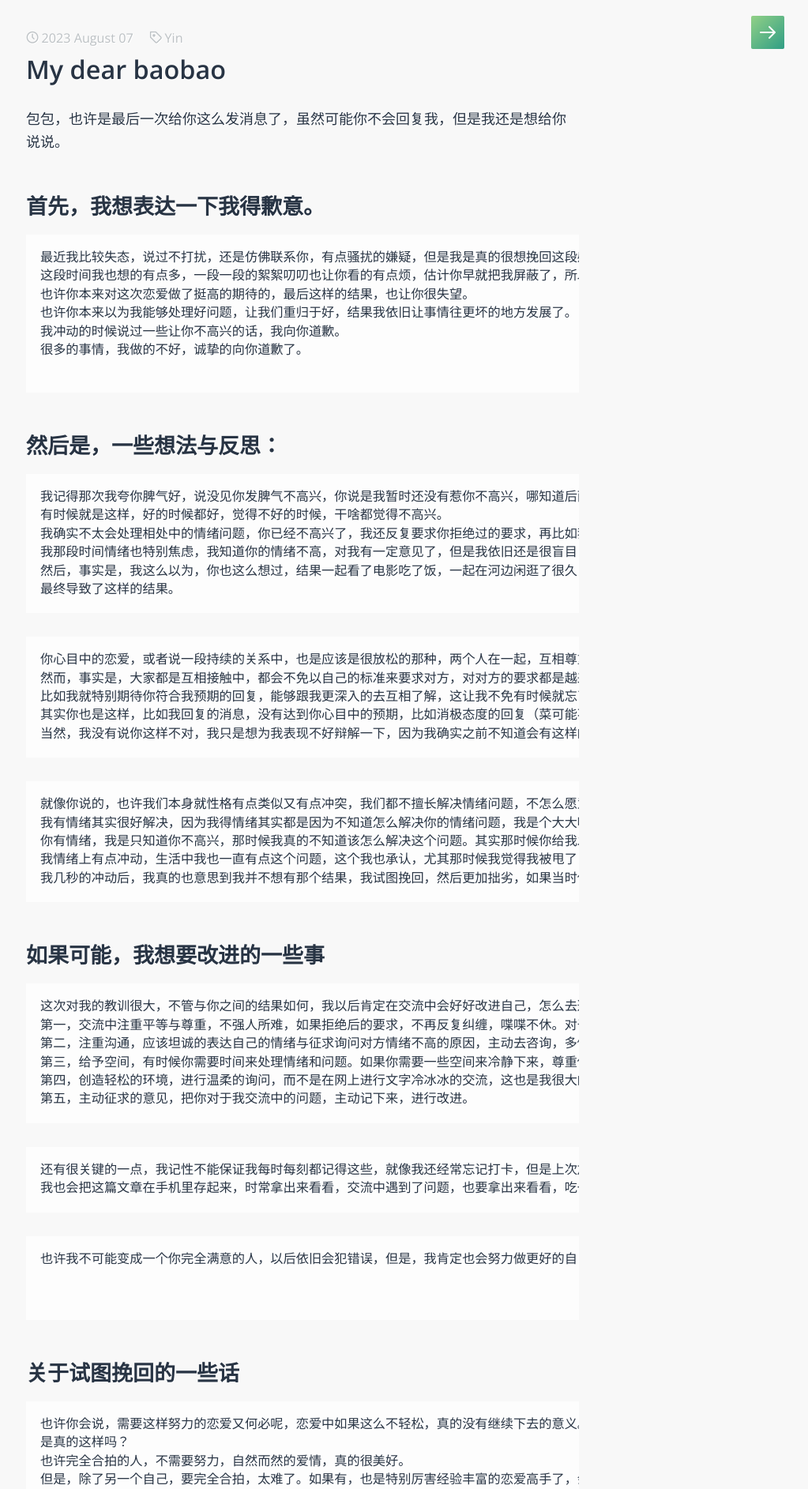
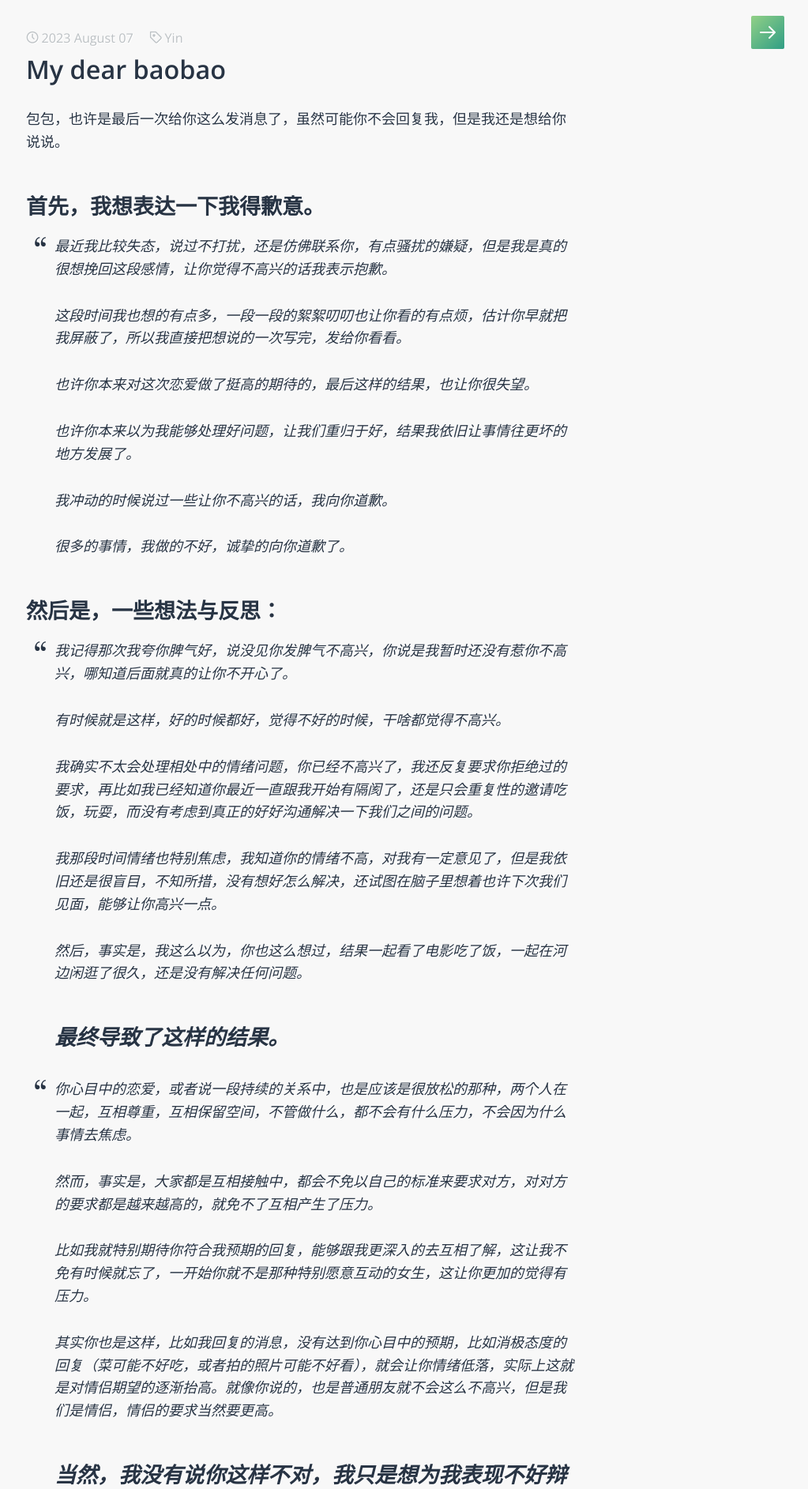
Before and after one commit to yqh2002/yqh2002.github.io, a Jekyll site: the page built from _posts/2023-08-07-baobao.markdown, in a window 1280 px wide. Shown: the top 1885 px of the page at 79% size, without its empty margins (257-1280 px from the left). Built offline with Jekyll 4.4.1, drawn with Linux system fonts in a browser that asks for light colours; some web fonts are replaced; comment, search, counter and statistics services are not loaded; some of the changed text lies outside the part shown.

Commit message:
Update 2023-08-07-baobao.markdown

````diff
--- a/_posts/2023-08-07-baobao.markdown
+++ b/_posts/2023-08-07-baobao.markdown
@@ -10,103 +10,135 @@ tags: Yin
 
 ## 首先，我想表达一下我得歉意。
 
-```
-最近我比较失态，说过不打扰，还是仿佛联系你，有点骚扰的嫌疑，但是我是真的很想挽回这段感情，让你觉得不高兴的话我表示抱歉。
-这段时间我也想的有点多，一段一段的絮絮叨叨也让你看的有点烦，估计你早就把我屏蔽了，所以我直接把想说的一次写完，发给你看看。
-也许你本来对这次恋爱做了挺高的期待的，最后这样的结果，也让你很失望。
-也许你本来以为我能够处理好问题，让我们重归于好，结果我依旧让事情往更坏的地方发展了。
-我冲动的时候说过一些让你不高兴的话，我向你道歉。
-很多的事情，我做的不好，诚挚的向你道歉了。
 
-```
+>最近我比较失态，说过不打扰，还是仿佛联系你，有点骚扰的嫌疑，但是我是真的很想挽回这段感情，让你觉得不高兴的话我表示抱歉。
+>
+>这段时间我也想的有点多，一段一段的絮絮叨叨也让你看的有点烦，估计你早就把我屏蔽了，所以我直接把想说的一次写完，发给你看看。
+>
+>也许你本来对这次恋爱做了挺高的期待的，最后这样的结果，也让你很失望。
+>
+>也许你本来以为我能够处理好问题，让我们重归于好，结果我依旧让事情往更坏的地方发展了。
+>
+>我冲动的时候说过一些让你不高兴的话，我向你道歉。
+>
+>很多的事情，我做的不好，诚挚的向你道歉了。
+
+
 
 
 ## 然后是，一些想法与反思：
 
-```
-我记得那次我夸你脾气好，说没见你发脾气不高兴，你说是我暂时还没有惹你不高兴，哪知道后面就真的让你不开心了。
-有时候就是这样，好的时候都好，觉得不好的时候，干啥都觉得不高兴。
-我确实不太会处理相处中的情绪问题，你已经不高兴了，我还反复要求你拒绝过的要求，再比如我已经知道你最近一直跟我开始有隔阂了，还是只会重复性的邀请吃饭，玩耍，而没有考虑到真正的好好沟通解决一下我们之间的问题。
-我那段时间情绪也特别焦虑，我知道你的情绪不高，对我有一定意见了，但是我依旧还是很盲目，不知所措，没有想好怎么解决，还试图在脑子里想着也许下次我们见面，能够让你高兴一点。
-然后，事实是，我这么以为，你也这么想过，结果一起看了电影吃了饭，一起在河边闲逛了很久，还是没有解决任何问题。
-最终导致了这样的结果。
-```
+
+>我记得那次我夸你脾气好，说没见你发脾气不高兴，你说是我暂时还没有惹你不高兴，哪知道后面就真的让你不开心了。
+>
+>有时候就是这样，好的时候都好，觉得不好的时候，干啥都觉得不高兴。
+>
+>我确实不太会处理相处中的情绪问题，你已经不高兴了，我还反复要求你拒绝过的要求，再比如我已经知道你最近一直跟我开始有隔阂了，还是只会重复性的邀请吃饭，玩耍，而没有考虑到真正的好好沟通解决一下我们之间的问题。
+>
+>我那段时间情绪也特别焦虑，我知道你的情绪不高，对我有一定意见了，但是我依旧还是很盲目，不知所措，没有想好怎么解决，还试图在脑子里想着也许下次我们见面，能够让你高兴一点。
+>
+>然后，事实是，我这么以为，你也这么想过，结果一起看了电影吃了饭，一起在河边闲逛了很久，还是没有解决任何问题。
+>
+>最终导致了这样的结果。
+---
 
 
-```
-你心目中的恋爱，或者说一段持续的关系中，也是应该是很放松的那种，两个人在一起，互相尊重，互相保留空间，不管做什么，都不会有什么压力，不会因为什么事情去焦虑。
-然而，事实是，大家都是互相接触中，都会不免以自己的标准来要求对方，对对方的要求都是越来越高的，就免不了互相产生了压力。
-比如我就特别期待你符合我预期的回复，能够跟我更深入的去互相了解，这让我不免有时候就忘了，一开始你就不是那种特别愿意互动的女生，这让你更加的觉得有压力。
-其实你也是这样，比如我回复的消息，没有达到你心目中的预期，比如消极态度的回复（菜可能不好吃，或者拍的照片可能不好看），就会让你情绪低落，实际上这就是对情侣期望的逐渐抬高。就像你说的，也是普通朋友就不会这么不高兴，但是我们是情侣，情侣的要求当然要更高。
-当然，我没有说你这样不对，我只是想为我表现不好辩解一下，因为我确实之前不知道会有这样的反应。
-```
+>你心目中的恋爱，或者说一段持续的关系中，也是应该是很放松的那种，两个人在一起，互相尊重，互相保留空间，不管做什么，都不会有什么压力，不会因为什么事情去焦虑。
+>
+>然而，事实是，大家都是互相接触中，都会不免以自己的标准来要求对方，对对方的要求都是越来越高的，就免不了互相产生了压力。
+>
+>比如我就特别期待你符合我预期的回复，能够跟我更深入的去互相了解，这让我不免有时候就忘了，一开始你就不是那种特别愿意互动的女生，这让你更加的觉得有压力。
+>
+>其实你也是这样，比如我回复的消息，没有达到你心目中的预期，比如消极态度的回复（菜可能不好吃，或者拍的照片可能不好看），就会让你情绪低落，实际上这就是对情侣期望的逐渐抬高。就像你说的，也是普通朋友就不会这么不高兴，但是我们是情侣，情侣的要求当然要更高。
+>
+>当然，我没有说你这样不对，我只是想为我表现不好辩解一下，因为我确实之前不知道会有这样的反应。
+---
 
 
-```
-就像你说的，也许我们本身就性格有点类似又有点冲突，我们都不擅长解决情绪问题，不怎么愿意接受批评。
-我有情绪其实很好解决，因为我得情绪其实都是因为不知道怎么解决你的情绪问题，我是个大大咧咧的人，如果你情绪好了，能够跟我正常交流了，其实我真的很容易高兴起来，你夸夸我两句，我就能起飞。
-你有情绪，我是只知道你不高兴，那时候我真的不知道该怎么解决这个问题。其实那时候你给我发那个小红书的文章的时候，我还挺高兴的，因为知道一种你情绪的处理方式。
-我情绪上有点冲动，生活中我也一直有点这个问题，这个我也承认，尤其那时候我觉得我被甩了，还要被数落，情绪上来了，就有点冲动的抱怨了几句，让你觉得是在攻击你。
-我几秒的冲动后，我真的也意思到我并不想有那个结果，我试图挽回，然后更加拙劣，如果当时保留一下时间空间，也许结果能够强一点。
-```
+
+>就像你说的，也许我们本身就性格有点类似又有点冲突，我们都不擅长解决情绪问题，不怎么愿意接受批评。
+>
+>我有情绪其实很好解决，因为我得情绪其实都是因为不知道怎么解决你的情绪问题，我是个大大咧咧的人，如果你情绪好了，能够跟我正常交流了，其实我真的很容易高兴起来，你夸夸我两句，我就能起飞。
+>
+>你有情绪，我是只知道你不高兴，那时候我真的不知道该怎么解决这个问题。其实那时候你给我发那个小红书的文章的时候，我还挺高兴的，因为知道一种你情绪的处理方式。
+>
+>我情绪上有点冲动，生活中我也一直有点这个问题，这个我也承认，尤其那时候我觉得我被甩了，还要被数落，情绪上来了，就有点冲动的抱怨了几句，让你觉得是在攻击你。
+>
+>我几秒的冲动后，我真的也意思到我并不想有那个结果，我试图挽回，然后更加拙劣，如果当时保留一下时间空间，也许结果能够强一点。
+
 
 ## 如果可能，我想要改进的一些事
 
-```
-这次对我的教训很大，不管与你之间的结果如何，我以后肯定在交流中会好好改进自己，怎么去避免以后再出现这样的问题。
-第一，交流中注重平等与尊重，不强人所难，如果拒绝后的要求，不再反复纠缠，喋喋不休。对于对方的任意成果，不管我自己以为的好坏，不妄加判断，就算觉得不好，也不进行肆意批评。
-第二，注重沟通，应该坦诚的表达自己的情绪与征求询问对方情绪不高的原因，主动去咨询，多倾听，而不是直接粗暴的直接提出自以为是的解决方法，而是应该倾听后给予支持。
-第三，给予空间，有时候你需要时间来处理情绪和问题。如果你需要一些空间来冷静下来，尊重你的需要，不过于逼问。
-第四，创造轻松的环境，进行温柔的询问，而不是在网上进行文字冷冰冰的交流，这也是我很大的一个问题，在网上我打字感觉确实让人觉得冷冰冰的，尤其是每句话带句号，我以后也要避免情侣间这么交流。
-第五，主动征求的意见，把你对于我交流中的问题，主动记下来，进行改进。
-```
 
-```
-还有很关键的一点，我记性不能保证我每时每刻都记得这些，就像我还经常忘记打卡，但是上次加了一个闹钟之后，我真的就再也没有下班忘记打卡过了。
-我也会把这篇文章在手机里存起来，时常拿出来看看，交流中遇到了问题，也要拿出来看看，吃一堑长一智，不能总倒在一个坑里。
-```
+>这次对我的教训很大，不管与你之间的结果如何，我以后肯定在交流中会好好改进自己，怎么去避免以后再出现这样的问题。
+>
+>第一，交流中注重平等与尊重，不强人所难，如果拒绝后的要求，不再反复纠缠，喋喋不休。对于对方的任意成果，不管我自己以为的好坏，不妄加判断，就算觉得不好，也不进行肆意批评。
+>
+>第二，注重沟通，应该坦诚的表达自己的情绪与征求询问对方情绪不高的原因，主动去咨询，多倾听，而不是直接粗暴的直接提出自以为是的解决方法，而是应该倾听后给予支持。
+>
+>第三，给予空间，有时候你需要时间来处理情绪和问题。如果你需要一些空间来冷静下来，尊重你的需要，不过于逼问。
+>
+>第四，创造轻松的环境，进行温柔的询问，而不是在网上进行文字冷冰冰的交流，这也是我很大的一个问题，在网上我打字感觉确实让人觉得冷冰冰的，尤其是每句话带句号，我以后也要避免情侣间这么交流。
+>
+>第五，主动征求的意见，把你对于我交流中的问题，主动记下来，进行改进。
 
-```
-也许我不可能变成一个你完全满意的人，以后依旧会犯错误，但是，我肯定也会努力做更好的自己，包括学习更多的交流的技巧与经验，去了解更多的约会的流程，去提升自己的外貌身材，提升自己的收入，不管是恋爱中的自己，还是生活中或者事业中的自己，只有把自己的个人属性能力提高了，才能真正的吸引到人。
+---
+
+>还有很关键的一点，我记性不能保证我每时每刻都记得这些，就像我还经常忘记打卡，但是上次加了一个闹钟之后，我真的就再也没有下班忘记打卡过了。
+>
+>我也会把这篇文章在手机里存起来，时常拿出来看看，交流中遇到了问题，也要拿出来看看，吃一堑长一智，不能总倒在一个坑里。
 
 
-```
+---
+
+>也许我不可能变成一个你完全满意的人，以后依旧会犯错误，但是，我肯定也会努力做更好的自己，包括学习更多的交流的技巧与经验，去了解更多的约会的流程，去提升自己的外貌身材，提升自己的收入，不管是恋爱中的自己，还是生活中或者事业中的自己，只有把自己的个人属性能力提高了，才能真正的吸引到人。
+
+
+
 
 ## 关于试图挽回的一些话
 
-```
-也许你会说，需要这样努力的恋爱又何必呢，恋爱中如果这么不轻松，真的没有继续下去的意义。
-是真的这样吗？
-也许完全合拍的人，不需要努力，自然而然的爱情，真的很美好。
-但是，除了另一个自己，要完全合拍，太难了。如果有，也是特别厉害经验丰富的恋爱高手了，会用让人最舒坦的方式进行恋爱，当然，我并不是那样厉害的人。
-我一开始也以为我们还挺合拍的，觉得我们两个好像爱好兴趣与价值观也挺相似，不管做什么都还挺快乐的，实际上，发生不高兴的事情后，才发现我们之间，确实差异还是挺大的。
-然后，我还想给你讲讲我姐姐的故事，她跟我姐夫，两个人是大学同学，现在毕业后结婚已经十几年了，两个人事业有成，家庭和睦。两个人看着很顺利，实际上，她们价值观差距也不小，我姐夫有事业心，有些独断专行，我姐姐心思细腻，但是有点懒，他们现在也会因为一些小事吵架，我姐姐做过一些让步，我姐夫也进行努力，才有了他们和谐的家庭。
-任何情感与联系，都不是完全不会出问题的，包括父母子女，老夫老妻，也都或多或少的出现过一些问题，我们之间，也没有什么原则性的重大问题。
-我希望能够
-```
 
-```
-我的梦想是，希望能找个快快乐乐的女孩，
-一起在家做饭，看片打游戏，
-一起出去品尝美食，兜风旅游，
-再生上一个或者两个娃儿，一起看着他们快乐成长。
+>也许你会说，需要这样努力的恋爱又何必呢，恋爱中如果这么不轻松，真的没有继续下去的意义。
+>
+>是真的这样吗？
+>
+>也许完全合拍的人，不需要努力，自然而然的爱情，真的很美好。
+>
+>但是，除了另一个自己，要完全合拍，太难了。如果有，也是特别厉害经验丰富的恋爱高手了，会用让人最舒坦的方式进行恋爱，当然，我并不是那样厉害的人。
+>
+>我一开始也以为我们还挺合拍的，觉得我们两个好像爱好兴趣与价值观也挺相似，不管做什么都还挺快乐的，实际上，发生不高兴的事情后，才发现我们之间，确实差异还是挺大的。
+>
+>然后，我还想给你讲讲我姐姐的故事，她跟我姐夫，两个人是大学同学，现在毕业后结婚已经十几年了，两个人事业有成，家庭和睦。两个人看着很顺利，实际上，她们价值观差距也不小，我姐夫有事业心，有些独断专行，我姐姐心思细腻，但是有点懒，他们现在也会因为一些小事吵架，我姐姐做过一些让步，我姐夫也进行努力，才有了他们和谐的家庭。
+>
+>任何情感与联系，都不是完全不会出问题的，包括父母子女，老夫老妻，也都或多或少的出现过一些问题，我们之间，也没有什么原则性的重大问题。
 
-```
+---
 
-```
-我的梦想一直都没有变，包包，我多么希望，你真的就是我梦想中的那个女孩啊。
-```
+
+
+>我的梦想是，希望能找个快快乐乐的女孩，
+>
+>一起在家做饭，看片打游戏，
+>
+>一起出去品尝美食，兜风旅游，
+>
+>再生上一个或者两个娃儿，一起看着他们快乐成长。
+
+---
+>我的梦想一直都没有变，包包，我多么希望，你真的就是我梦想中的那个女孩啊。
+
 
 ## 最后
-```
-亲爱的包包，
-我们曾经走过一段美好的时光，但也明白现在的情况可能让你感到困惑和疲惫。我想告诉你，我深深地爱着你，我依旧对我们的未来充满了希望和憧憬。我们曾经一起经历了很多美食与快乐，我不愿意就这样放弃我们之间的感情。
 
-我也知道，我们都有自己的问题和挑战，但正是这些经历让我们更加坚强，更有能力面对未来的一切。我承认，我可能在过去的某些时刻让你失望，让你难过，我为此感到非常抱歉。我从这些错误中学到了很多，我愿意为了我们的未来，为了我们之间的爱情，努力成长和改进。
-
-我想请你给我们一个机会，让我展示我真正的改变和决心。我会全心全意地投入，为我们创造一个更加美好的明天。我相信，我们可以共同克服任何困难，共同享受更多的欢笑和幸福。
-
-请考虑一下，给我们的故事一个重新开始的机会。我会等待你的决定，无论你的选择如何，我都会尊重并珍惜。但我希望，我们能够再续前缘，一起走向更美好的未来。
-
-爱你，永远。
-```
+>亲爱的包包，
+>
+>我们曾经走过一段美好的时光，但也明白现在的情况可能让你感到困惑和疲惫。我想告诉你，我深深地爱着你，我依旧对我们的未来充满了希望和憧憬。我们曾经一起经历了很多美食与快乐，我不愿意就这样放弃我们之间的感情。
+>
+>我也知道，我们都有自己的问题和挑战，但正是这些经历让我们更加坚强，更有能力面对未来的一切。我承认，我可能在过去的某些时刻让你失望，让你难过，我为此感到非常抱歉。我从这些错误中学到了很多，我愿意为了我们的未来，为了我们之间的爱情，努力成长和改进。
+>
+>我想请你给我们一个机会，让我展示我真正的改变和决心。我会全心全意地投入，为我们创造一个更加美好的明天。我相信，我们可以共同克服任何困难，共同享受更多的欢笑和幸福。
+>
+>请考虑一下，给我们的故事一个重新开始的机会。我会等待你的决定，无论你的选择如何，我都会尊重并珍惜。但我希望，我们能够再续前缘，一起走向更美好的未来。
+>
+>爱你，永远。
````
